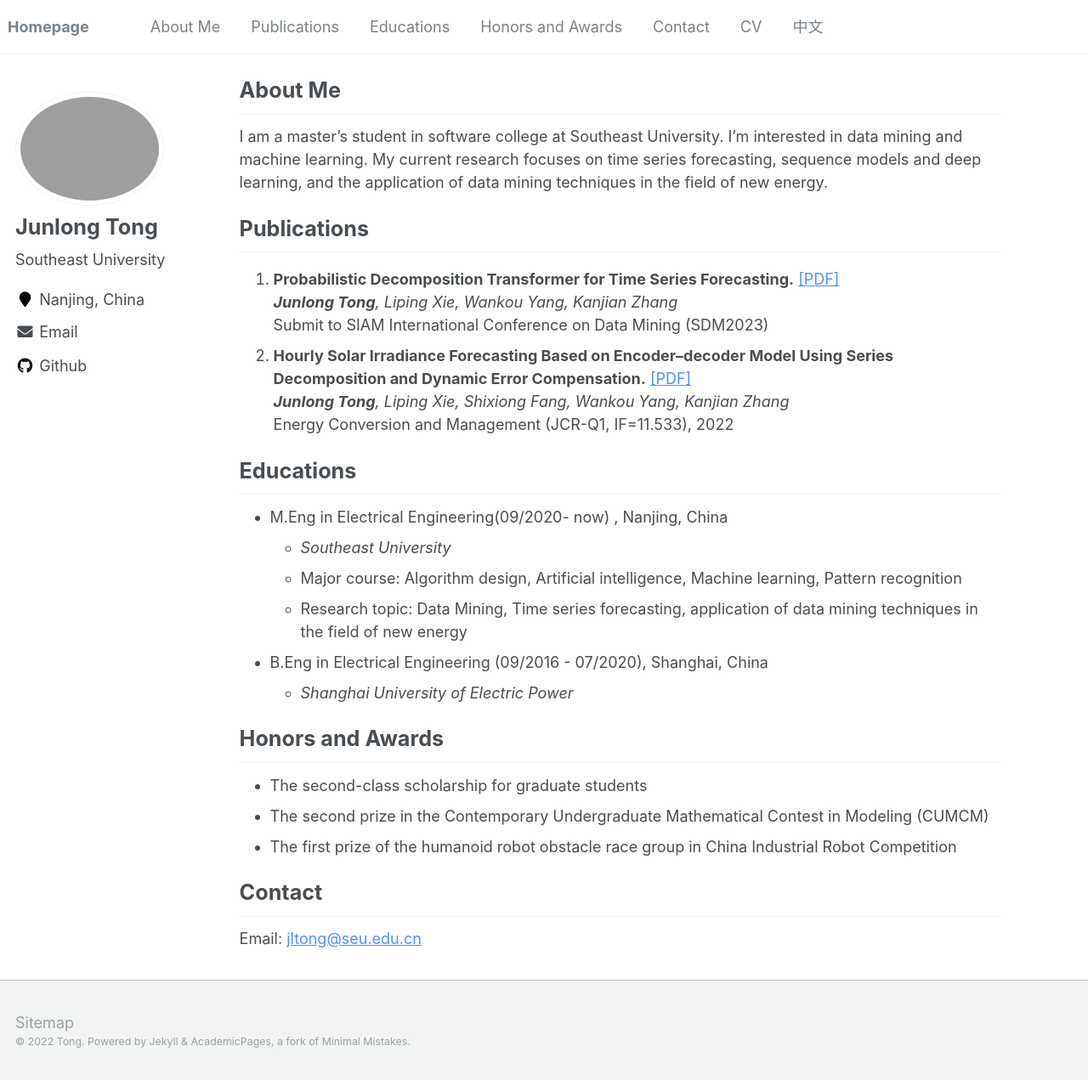
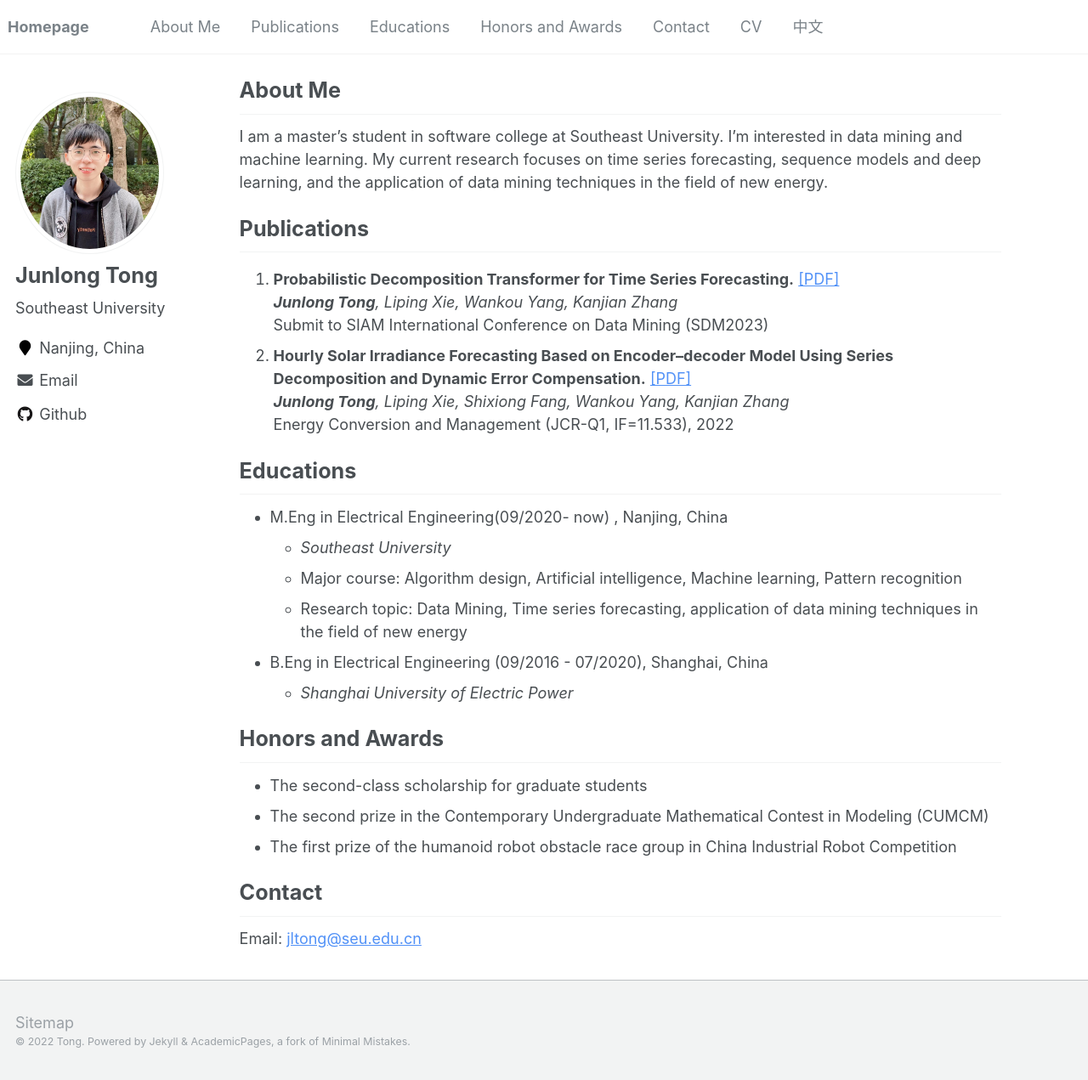
Before and after one commit to JL-tong/JL-tong.github.io, a Jekyll site: the page built from _pages/about.md, in a window 1280 px wide and 1271 px high. Shown: the whole window at 85% size. Built offline with Jekyll 4.4.1, drawn with Linux system fonts in a browser that asks for light colours; comment, search, counter and statistics services are not loaded.

Commit message:
add images

```diff
--- a/_config.yml
+++ b/_config.yml
@@ -30,7 +30,7 @@ author:
   name             : "Junlong Tong"
   name_zh          : "童俊龙"
   # avatar           : "images/profile.png"
-  avatar           : "profile.png"
+  avatar           : "profile.jpg"
   bio              : "Southeast University" #"Your biography for the left-hand sidebar"
   location         : "Nanjing, China"
   employer         :
@@ -69,7 +69,7 @@ author:
 author_zh:
   name             : "童俊龙"
   # avatar           : "images/profile.png"
-  avatar           : "profile.png"
+  avatar           : "profile.jpg"
   bio              : "东南大学" #"Your biography for the left-hand sidebar"
   location         : "中国，南京"
   employer         :
```
